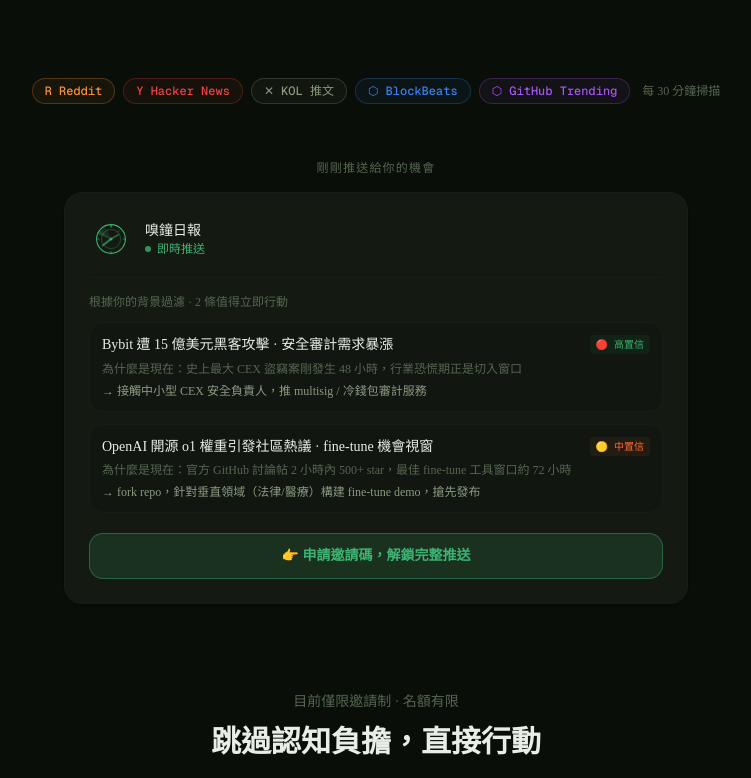
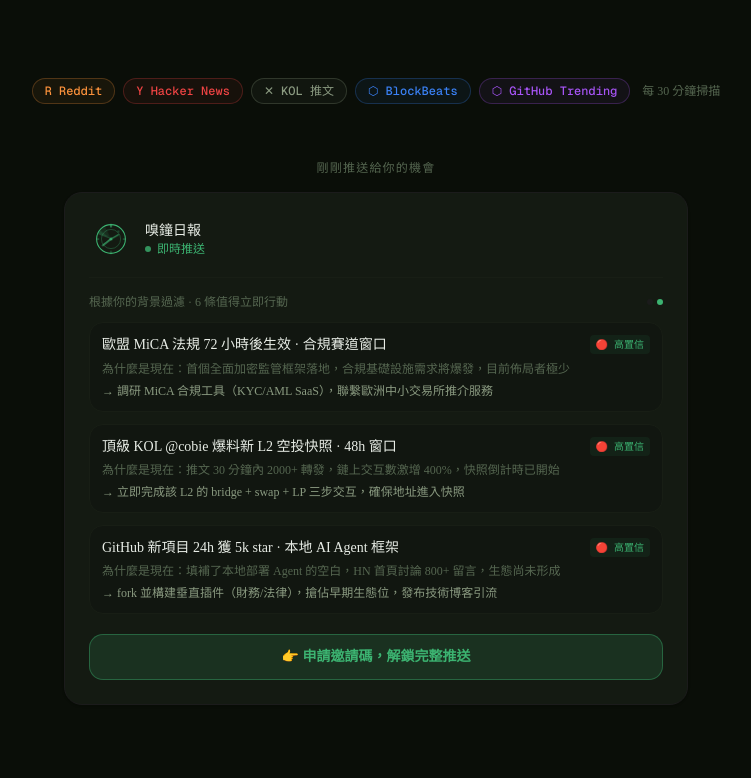
Before and after one commit to benjaminyanjd/flywheel-web, a Next.js app: page / in a window 1280 px wide. Shown: the part 1609-2387 px from the top of the page, without its empty margins (264-1015 px from the left). Built offline with nearby package versions, Linux system fonts and the light colour scheme; no server answers; the database is empty.

Commit message:
feat: Preview 卡片改為6張高置信度機會 + 3/3自動輪換

```diff
--- a/app/api/preview-opps/route.ts
+++ b/app/api/preview-opps/route.ts
@@ -2,7 +2,7 @@
 import { getDb } from "@/lib/db";
 
 // Public endpoint — no auth required (landing page preview)
-// Returns latest 2 high-score opportunities for display
+// Returns latest 6 high-score opportunities for display
 export async function GET() {
   try {
     const db = getDb();
@@ -15,7 +15,7 @@
            AND opp_embed IS NOT NULL
            AND created_at >= datetime('now', '-7 days')
          ORDER BY created_at DESC
-         LIMIT 2`
+         LIMIT 6`
       )
       .all() as Array<{
         opp_title: string;
--- a/components/landing-content.tsx
+++ b/components/landing-content.tsx
@@ -72,6 +72,121 @@
       <p className="text-3xl font-bold font-mono mb-1 transition-all duration-300" style={{ color: "var(--signal)" }}>{triggered ? displayed : "0"}</p>
       <p className="text-sm" style={{ color: "var(--text-secondary)" }}>{label}</p>
     </div>
+  )
+}
+
+// Static fallback cards for preview section
+type PreviewOpp = {
+  badge: string
+  badgeColor: string
+  title: string
+  why: string
+  action: string
+}
+
+function usePreviewOpps(t: (key: import("@/lib/i18n").TKey) => string, lang: string): PreviewOpp[] {
+  const [apiOpps, setApiOpps] = useState<PreviewOpp[]>([])
+
+  const fallback: PreviewOpp[] = [
+    { badge: t("landing_high_conf"), badgeColor: "var(--signal)", title: t("landing_preview_opp1_title"), why: t("landing_preview_opp1_why"), action: t("landing_preview_opp1_action") },
+    { badge: t("landing_high_conf"), badgeColor: "var(--signal)", title: t("landing_preview_opp2_title"), why: t("landing_preview_opp2_why"), action: t("landing_preview_opp2_action") },
+    { badge: t("landing_high_conf"), badgeColor: "var(--signal)", title: t("landing_preview_opp3_title"), why: t("landing_preview_opp3_why"), action: t("landing_preview_opp3_action") },
+    { badge: t("landing_high_conf"), badgeColor: "var(--signal)", title: t("landing_preview_opp4_title"), why: t("landing_preview_opp4_why"), action: t("landing_preview_opp4_action") },
+    { badge: t("landing_high_conf"), badgeColor: "var(--signal)", title: t("landing_preview_opp5_title"), why: t("landing_preview_opp5_why"), action: t("landing_preview_opp5_action") },
+    { badge: t("landing_high_conf"), badgeColor: "var(--signal)", title: t("landing_preview_opp6_title"), why: t("landing_preview_opp6_why"), action: t("landing_preview_opp6_action") },
+  ]
+
+  useEffect(() => {
+    fetch("/api/preview-opps")
+      .then(r => r.json())
+      .then(data => {
+        if (data.opps && data.opps.length >= 6) {
+          setApiOpps(data.opps.slice(0, 6).map((o: { title_zh: string; title_en: string; why_zh: string; why_en: string; action_zh: string; action_en: string; confidence: number }) => ({
+            badge: t("landing_high_conf"),
+            badgeColor: "var(--signal)",
+            title: lang === "zh" ? o.title_zh : o.title_en,
+            why: lang === "zh" ? o.why_zh : o.why_en,
+            action: lang === "zh" ? o.action_zh : o.action_en,
+          })))
+        }
+      })
+      .catch(() => { /* use fallback */ })
+  }, [lang]) // eslint-disable-line react-hooks/exhaustive-deps
+
+  return apiOpps.length >= 6 ? apiOpps : fallback
+}
+
+function PreviewCards({ lang, t, scrollToForm }: { lang: string; t: (key: import("@/lib/i18n").TKey) => string; scrollToForm: () => void }) {
+  const allCards = usePreviewOpps(t, lang)
+  const [page, setPage] = useState(0)
+  const [opacity, setOpacity] = useState(1)
+
+  useEffect(() => {
+    const timer = setInterval(() => {
+      setOpacity(0)
+      setTimeout(() => {
+        setPage(p => (p + 1) % 2)
+        setOpacity(1)
+      }, 400)
+    }, 5000)
+    return () => clearInterval(timer)
+  }, [])
+
+  const visibleCards = allCards.slice(page * 3, page * 3 + 3)
+
+  return (
+    <section className="max-w-2xl mx-auto px-6 py-10">
+      <p className="text-xs text-center mb-4 uppercase tracking-widest font-mono" style={{ color: "var(--text-muted)" }}>{t("landing_preview_label")}</p>
+      <div className="rounded-2xl p-6 shadow-sm" style={{ backgroundColor: "var(--bg-card)", border: "1px solid var(--border)" }}>
+        <div className="flex items-center gap-3 mb-4 pb-4" style={{ borderBottom: "1px solid var(--border-subtle)" }}>
+          <div className="w-11 h-11 flex items-center justify-center shrink-0">
+            <FlywheelLogo size={32} style={{ color: "var(--signal)" }} />
+          </div>
+          <div>
+            <p className="text-sm font-medium" style={{ color: "var(--text-primary)" }}>{lang === "en" ? "Sniffing Clock" : "嗅鐘日報"}</p>
+            <div className="flex items-center gap-1.5">
+              <span className="w-1.5 h-1.5 rounded-full inline-block animate-pulse" style={{ backgroundColor: "var(--signal)" }}/>
+              <p className="text-xs" style={{ color: "var(--signal)" }}>{t("landing_preview_time")}</p>
+            </div>
+          </div>
+        </div>
+        <div className="flex items-center justify-between mb-3">
+          <p className="text-xs" style={{ color: "var(--text-muted)" }}>{t("landing_preview_summary")}</p>
+          <div className="flex gap-1">
+            {[0, 1].map(i => (
+              <span key={i} className="w-1.5 h-1.5 rounded-full transition-all duration-300" style={{ backgroundColor: page === i ? "var(--signal)" : "var(--border)" }} />
+            ))}
+          </div>
+        </div>
+        <div className="space-y-3" style={{ opacity, transition: "opacity 400ms ease-in-out" }}>
+          {visibleCards.map((item, i) => (
+            <div key={`${page}-${i}`} className="rounded-xl p-3 border" style={{ backgroundColor: "var(--bg-panel)", borderColor: "var(--border-subtle)" }}>
+              <div className="flex items-start justify-between gap-2 mb-1.5">
+                <span className="text-sm font-medium leading-snug" style={{ color: "var(--text-primary)" }}>{item.title}</span>
+                <span className="text-[10px] px-1.5 py-0.5 rounded font-medium shrink-0 font-mono"
+                  style={{ color: item.badgeColor, backgroundColor: `color-mix(in srgb, ${item.badgeColor} 8%, transparent)` }}>{item.badge}</span>
+              </div>
+              <p className="text-xs mb-1.5" style={{ color: "var(--text-muted)" }}>{t("landing_why_now")}{item.why}</p>
+              <p className="text-xs" style={{ color: "var(--text-secondary)" }}>&rarr; {item.action}</p>
+            </div>
+          ))}
+        </div>
+        {/* CTA — bigger, more prominent */}
+        <div className="mt-5">
+          <button
+            onClick={scrollToForm}
+            className="w-full group relative overflow-hidden font-medium py-3 px-4 rounded-xl transition-all duration-200 text-sm cursor-pointer hover:opacity-90 active:scale-[0.98]"
+            style={{ backgroundColor: "color-mix(in srgb, var(--signal) 15%, transparent)", color: "var(--signal)", border: "1px solid color-mix(in srgb, var(--signal) 40%, transparent)" }}
+          >
+            <span className="pointer-events-none absolute inset-0 -translate-x-full animate-[shimmer_sweep_2.5s_ease-in-out_infinite]"
+              style={{ background: "linear-gradient(90deg, transparent 0%, color-mix(in srgb, var(--signal) 25%, transparent) 50%, transparent 100%)" }} />
+            <span className="relative font-semibold">
+              {lang === "zh" ? "👉 申請邀請碼，解鎖完整推送" : "👉 Get invite code, unlock full access"}
+            </span>
+          </button>
+        </div>
+      </div>
+    </section>
   )
 }
 
@@ -327,54 +442,7 @@
       </div>
 
       {/* ── Product preview card ── */}
-      <section className="max-w-2xl mx-auto px-6 py-10">
-        <p className="text-xs text-center mb-4 uppercase tracking-widest font-mono" style={{ color: "var(--text-muted)" }}>{t("landing_preview_label")}</p>
-        <div className="rounded-2xl p-6 shadow-sm" style={{ backgroundColor: "var(--bg-card)", border: "1px solid var(--border)" }}>
-          <div className="flex items-center gap-3 mb-4 pb-4" style={{ borderBottom: "1px solid var(--border-subtle)" }}>
-            <div className="w-11 h-11 flex items-center justify-center shrink-0">
-              <FlywheelLogo size={32} style={{ color: "var(--signal)" }} />
-            </div>
-            <div>
-              <p className="text-sm font-medium" style={{ color: "var(--text-primary)" }}>{lang === "en" ? "Sniffing Clock" : "嗅鐘日報"}</p>
-              <div className="flex items-center gap-1.5">
-                <span className="w-1.5 h-1.5 rounded-full inline-block animate-pulse" style={{ backgroundColor: "var(--signal)" }}/>
-                <p className="text-xs" style={{ color: "var(--signal)" }}>{t("landing_preview_time")}</p>
-              </div>
-            </div>
-          </div>
-          <p className="text-xs mb-3" style={{ color: "var(--text-muted)" }}>{t("landing_preview_summary")}</p>
-          <div className="space-y-3">
-            {[
-              { badge: t("landing_high_conf"), badgeColor: "var(--signal)", title: t("landing_preview_opp1_title"), why: t("landing_preview_opp1_why"), action: t("landing_preview_opp1_action") },
-              { badge: t("landing_mid_conf"), badgeColor: "var(--signal-amber)", title: t("landing_preview_opp2_title"), why: t("landing_preview_opp2_why"), action: t("landing_preview_opp2_action") },
-            ].map((item, i) => (
-              <div key={i} className="rounded-xl p-3 border" style={{ backgroundColor: "var(--bg-panel)", borderColor: "var(--border-subtle)" }}>
-                <div className="flex items-start justify-between gap-2 mb-1.5">
-                  <span className="text-sm font-medium leading-snug" style={{ color: "var(--text-primary)" }}>{item.title}</span>
-                  <span className="text-[10px] px-1.5 py-0.5 rounded font-medium shrink-0 font-mono"
-                    style={{ color: item.badgeColor, backgroundColor: `color-mix(in srgb, ${item.badgeColor} 8%, transparent)` }}>{item.badge}</span>
-                </div>
-                <p className="text-xs mb-1.5" style={{ color: "var(--text-muted)" }}>{t("landing_why_now")}{item.why}</p>
-                <p className="text-xs" style={{ color: "var(--text-secondary)" }}>&rarr; {item.action}</p>
-              </div>
-            ))}
-          </div>
-          {/* CTA — bigger, more prominent */}
-          <div className="mt-5">
-            <button
-              onClick={scrollToForm}
-              className="w-full group relative overflow-hidden font-medium py-3 px-4 rounded-xl transition-all duration-200 text-sm cursor-pointer hover:opacity-90 active:scale-[0.98]"
-              style={{ backgroundColor: "color-mix(in srgb, var(--signal) 15%, transparent)", color: "var(--signal)", border: "1px solid color-mix(in srgb, var(--signal) 40%, transparent)" }}
-            >
-              <span className="pointer-events-none absolute inset-0 -translate-x-full animate-[shimmer_sweep_2.5s_ease-in-out_infinite]"
-                style={{ background: "linear-gradient(90deg, transparent 0%, color-mix(in srgb, var(--signal) 25%, transparent) 50%, transparent 100%)" }} />
-              <span className="relative font-semibold">
-                {lang === "zh" ? "👉 申請邀請碼，解鎖完整推送" : "👉 Get invite code, unlock full access"}
-              </span>
-            </button>
-          </div>
-        </div>
-      </section>
+      <PreviewCards lang={lang} t={t} scrollToForm={scrollToForm} />
 
       {/* ── Waitlist Form Section ── */}
       <section className="max-w-xl mx-auto px-6 py-12 text-center">
--- a/lib/i18n.ts
+++ b/lib/i18n.ts
@@ -50,7 +50,7 @@
     landing_scan_freq: "每 30 分鐘掃描",
     landing_preview_label: "剛剛推送給你的機會",
     landing_preview_time: "即時推送",
-    landing_preview_summary: "根據你的背景過濾 · 2 條值得立即行動",
+    landing_preview_summary: "根據你的背景過濾 · 6 條值得立即行動",
     landing_high_conf: "🔴 高置信",
     landing_mid_conf: "🟡 中置信",
     landing_why_now: "為什麼是現在：",
@@ -110,6 +110,18 @@
     landing_preview_opp2_title: "OpenAI 開源 o1 權重引發社區熱議 · fine-tune 機會視窗",
     landing_preview_opp2_why: "官方 GitHub 討論帖 2 小時內 500+ star，最佳 fine-tune 工具窗口約 72 小時",
     landing_preview_opp2_action: "fork repo，針對垂直領域（法律/醫療）構建 fine-tune demo，搶先發布",
+    landing_preview_opp3_title: "Solana 鏈上巨鯨 3 小時轉入 $47M USDC · 異常買入信號",
+    landing_preview_opp3_why: "鯨魚地址歷史勝率 78%，資金從 CEX 轉入 DeFi 協議，通常 24-48h 內拉盤",
+    landing_preview_opp3_action: "監控該地址後續 swap 操作，跟單前 50% 倉位，設 5% 止損",
+    landing_preview_opp4_title: "歐盟 MiCA 法規 72 小時後生效 · 合規賽道窗口",
+    landing_preview_opp4_why: "首個全面加密監管框架落地，合規基礎設施需求將爆發，目前佈局者極少",
+    landing_preview_opp4_action: "調研 MiCA 合規工具（KYC/AML SaaS），聯繫歐洲中小交易所推介服務",
+    landing_preview_opp5_title: "頂級 KOL @cobie 爆料新 L2 空投快照 · 48h 窗口",
+    landing_preview_opp5_why: "推文 30 分鐘內 2000+ 轉發，鏈上交互數激增 400%，快照倒計時已開始",
+    landing_preview_opp5_action: "立即完成該 L2 的 bridge + swap + LP 三步交互，確保地址進入快照",
+    landing_preview_opp6_title: "GitHub 新項目 24h 獲 5k star · 本地 AI Agent 框架",
+    landing_preview_opp6_why: "填補了本地部署 Agent 的空白，HN 首頁討論 800+ 留言，生態尚未形成",
+    landing_preview_opp6_action: "fork 並構建垂直插件（財務/法律），搶佔早期生態位，發布技術博客引流",
 
     // Waitlist
     waitlist_success: "✅ 申請已送出！",
@@ -549,7 +561,7 @@
     landing_scan_freq: "Scans every 15–30 min",
     landing_preview_label: "Just pushed to you",
     landing_preview_time: "Live push",
-    landing_preview_summary: "Filtered for your profile · 2 opportunities to act on now",
+    landing_preview_summary: "Filtered for your profile · 6 opportunities to act on now",
     landing_high_conf: "🔴 High",
     landing_mid_conf: "🟡 Medium",
     landing_why_now: "Why now: ",
@@ -609,6 +621,18 @@
     landing_preview_opp2_title: "OpenAI o1 weights open-sourced · fine-tune window opens",
     landing_preview_opp2_why: "GitHub discussion hit 500+ stars in 2h — optimal fine-tune tool window ~72h",
     landing_preview_opp2_action: "Fork repo, build vertical fine-tune demo (legal/medical), publish first",
+    landing_preview_opp3_title: "Solana whale moves $47M USDC on-chain · abnormal buy signal",
+    landing_preview_opp3_why: "Whale address has 78% win rate, funds moved from CEX to DeFi — typically pumps within 24-48h",
+    landing_preview_opp3_action: "Monitor address for follow-up swaps, mirror 50% position, set 5% stop-loss",
+    landing_preview_opp4_title: "EU MiCA regulation takes effect in 72h · compliance window",
+    landing_preview_opp4_why: "First comprehensive crypto regulatory framework — compliance infra demand about to explode, few players positioned",
+    landing_preview_opp4_action: "Research MiCA compliance tools (KYC/AML SaaS), pitch to mid-size European exchanges",
+    landing_preview_opp5_title: "Top KOL @cobie leaks new L2 airdrop snapshot · 48h window",
+    landing_preview_opp5_why: "Tweet hit 2000+ retweets in 30min, on-chain interactions surged 400%, snapshot countdown started",
+    landing_preview_opp5_action: "Complete bridge + swap + LP interactions on the L2 immediately to qualify for snapshot",
+    landing_preview_opp6_title: "GitHub project hits 5k stars in 24h · local AI Agent framework",
+    landing_preview_opp6_why: "Fills the local-deploy Agent gap, HN front page with 800+ comments, ecosystem not yet formed",
+    landing_preview_opp6_action: "Fork and build vertical plugins (finance/legal), claim early ecosystem position, publish tech blog",
 
     // Waitlist
     waitlist_success: "✅ Application submitted!",
```
